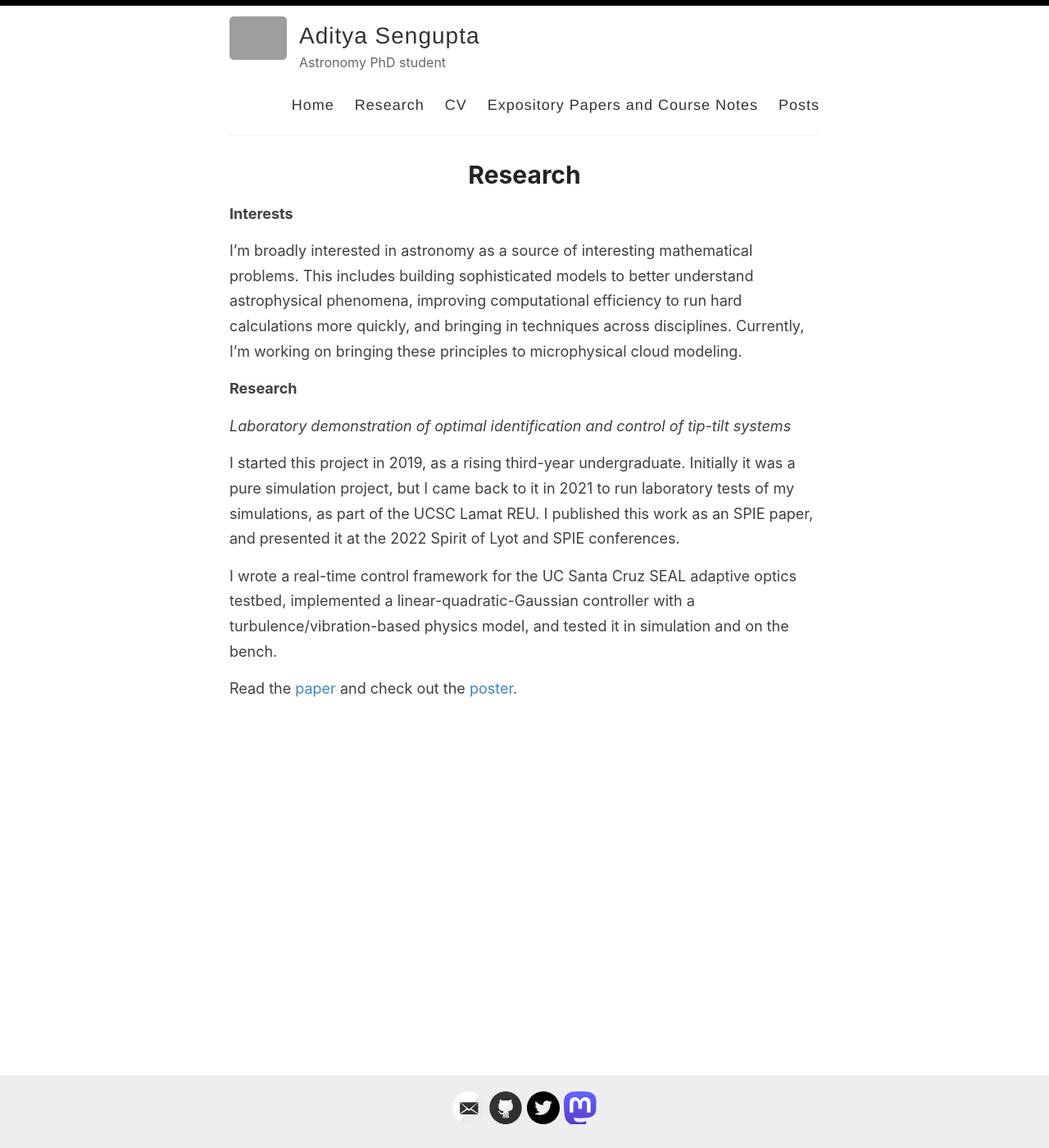
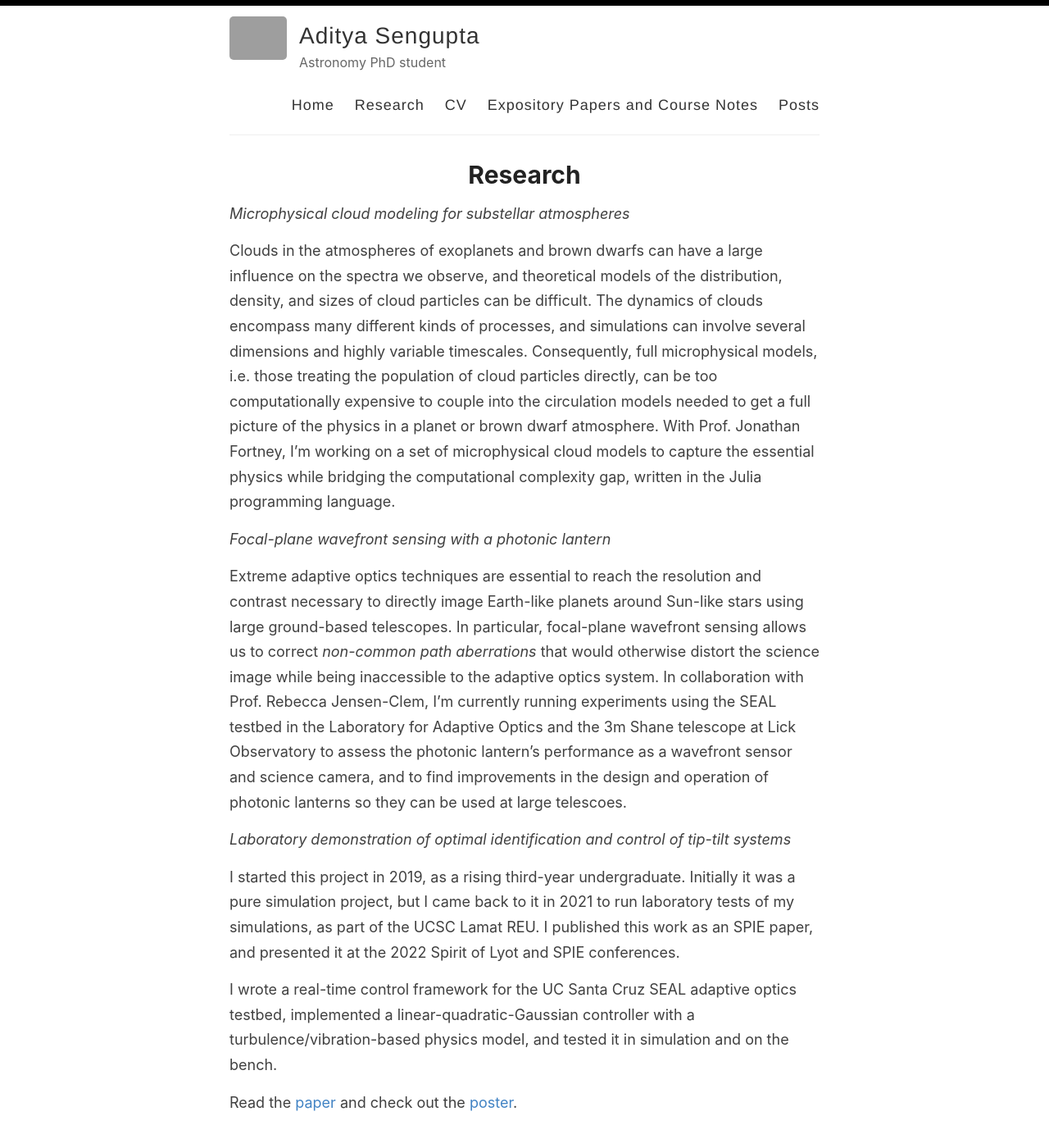
Before and after one commit to aditya-sengupta/aditya-sengupta.github.io, a Jekyll site: the page built from _pages/research.md, in a window 1280 px wide and 1400 px high. Shown: the whole window at 82% size. Built offline with Jekyll 4.4.1, drawn with Linux system fonts in a browser that asks for light colours; grey boxes are pictures that could not be loaded.

Commit message:
update with grad school projects

```diff
--- a/_pages/research.md
+++ b/_pages/research.md
@@ -4,11 +4,13 @@
 title: Research
 ---
 
-**Interests**
+*Microphysical cloud modeling for substellar atmospheres*
 
-I'm broadly interested in astronomy as a source of interesting mathematical problems. This includes building sophisticated models to better understand astrophysical phenomena, improving computational efficiency to run hard calculations more quickly, and bringing in techniques across disciplines. Currently, I'm working on bringing these principles to microphysical cloud modeling.
+Clouds in the atmospheres of exoplanets and brown dwarfs can have a large influence on the spectra we observe, and theoretical models of the distribution, density, and sizes of cloud particles can be difficult. The dynamics of clouds encompass many different kinds of processes, and simulations can involve several dimensions and highly variable timescales. Consequently, full microphysical models, i.e. those treating the population of cloud particles directly, can be too computationally expensive to couple into the circulation models needed to get a full picture of the physics in a planet or brown dwarf atmosphere. With Prof. Jonathan Fortney, I'm working on a set of microphysical cloud models to capture the essential physics while bridging the computational complexity gap, written in the Julia programming language.
 
-**Research**
+*Focal-plane wavefront sensing with a photonic lantern*
+
+Extreme adaptive optics techniques are essential to reach the resolution and contrast necessary to directly image Earth-like planets around Sun-like stars using large ground-based telescopes. In particular, focal-plane wavefront sensing allows us to correct _non-common path aberrations_ that would otherwise distort the science image while being inaccessible to the adaptive optics system. In collaboration with Prof. Rebecca Jensen-Clem, I'm currently running experiments using the SEAL testbed in the Laboratory for Adaptive Optics and the 3m Shane telescope at Lick Observatory to assess the photonic lantern's performance as a wavefront sensor and science camera, and to find improvements in the design and operation of photonic lanterns so they can be used at large telescoes.
 
 *Laboratory demonstration of optimal identification and control of tip-tilt systems*
 
```
Also changed, not shown: _pages/index.md (+1 -1 lines), _pages/notes.md (+0 -1 lines), _posts/2021-12-27-human-style-sudoku.md (+1 -1 lines).
